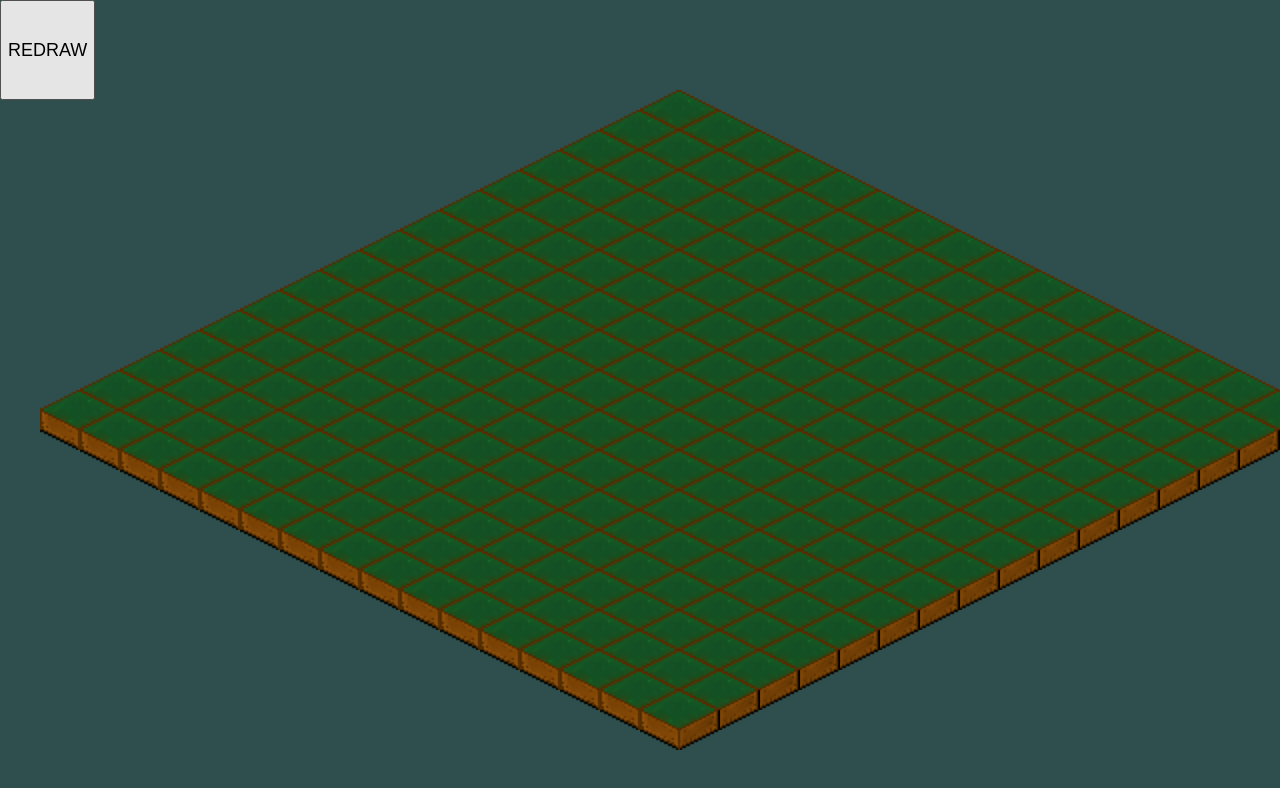
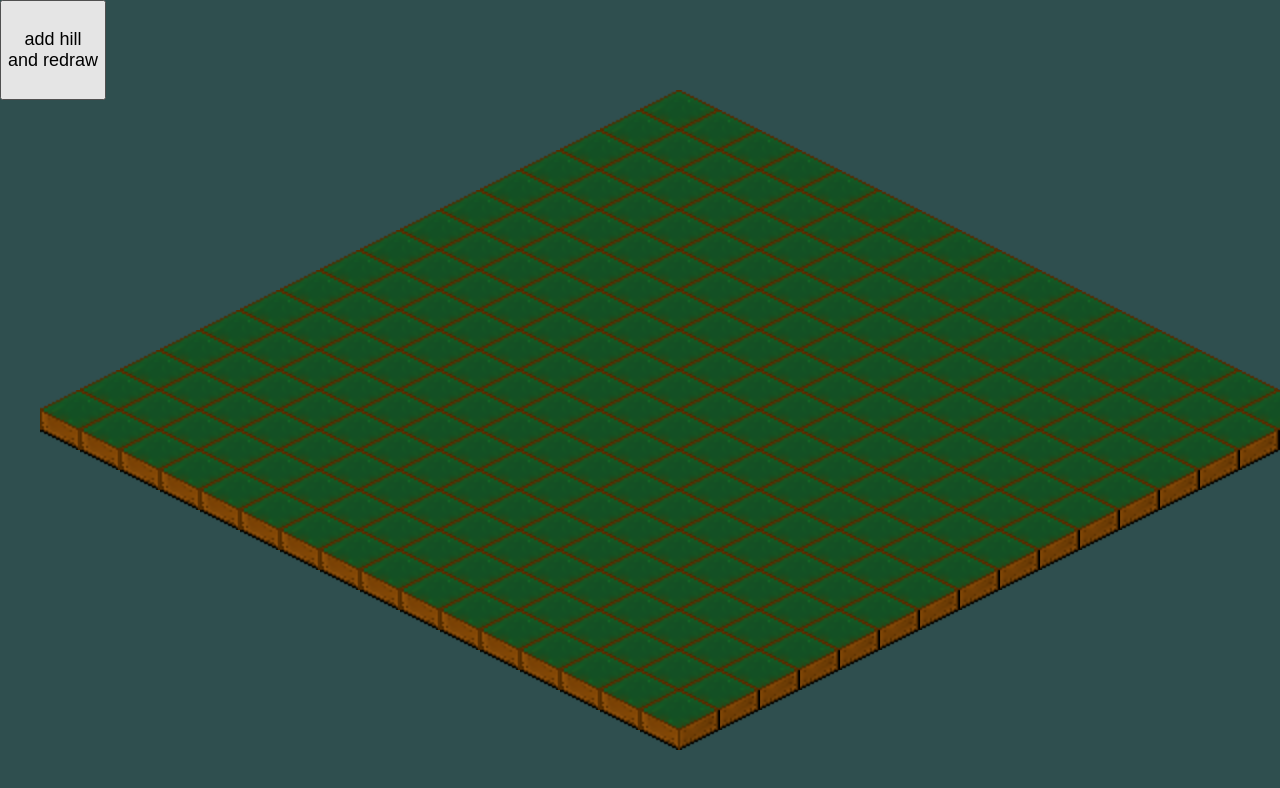
Before and after one commit to RKJuve/ez-img-iso, a website: page public/index.html in a window 1280 px wide. Drawn offline with nearby package versions, Linux system fonts and the light colour scheme.

Commit message:
last fix

```diff
--- a/public/index.html
+++ b/public/index.html
@@ -17,7 +17,7 @@
 
 	</head>
 	<body>
-	<button id="redraw" onclick="redraw('#inner', newArray)">REDRAW</button>
+	<button id="redraw" onclick="redraw('#inner', newArray)">add hill <br> and redraw</button>
 		<div id="outer">
 			<div id="inner">
 
```
